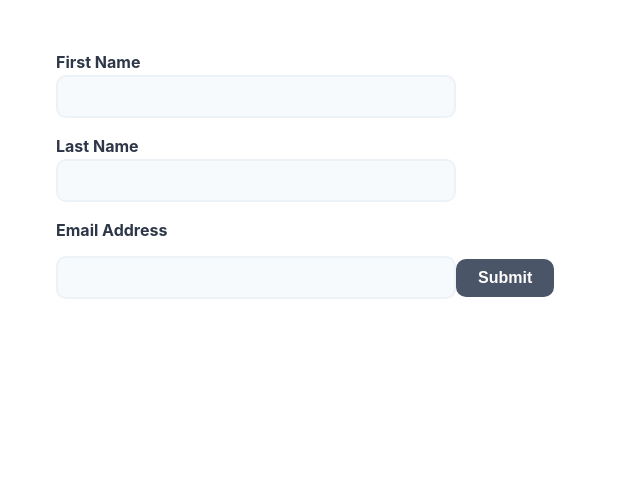
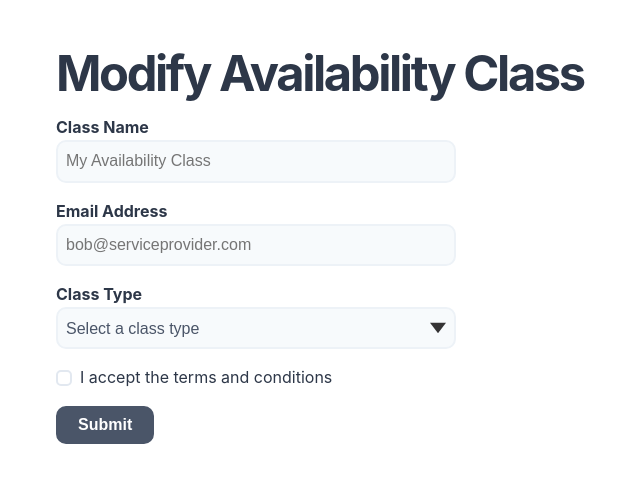
Before and after one commit to alancarltaylor/formik-playground, a React (Create React App) app: page / in a window 1280 px wide. Shown: the top 482 px of the page, without its empty margins (24-664 px from the left). Built offline with nearby package versions, Linux system fonts and the light colour scheme.

Commit message:
update readme

```diff
--- a/src/index.tsx
+++ b/src/index.tsx
@@ -1,21 +1,78 @@
 import React from "react";
 import ReactDOM from "react-dom";
 import "./index.css";
-import { Formik, Form, Field, ErrorMessage } from "formik";
+import { Formik, Form, useField } from "formik";
 import * as Yup from "yup";
 
+const MyTextInput = ({ label, ...props }: any) => {
+  // useField() returns [formik.getFieldProps(), formik.getFieldMeta()]
+  // which we can spread on <input> and also replace ErrorMessage entirely.
+  const [field, meta] = useField(props);
+  return (
+    <>
+      <label htmlFor={props.id || props.name}>{label}</label>
+      <input className="text-input" {...field} {...props} />
+      {meta.touched && meta.error ? (
+        <div className="error">{meta.error}</div>
+      ) : null}
+    </>
+  );
+};
+
+const MyCheckbox = ({ children, ...props }: any) => {
+  // We need to tell useField what type of input this is
+  // since React treats radios and checkboxes differently
+  // than inputs/select/textarea.
+  const [field, meta] = useField({ ...props, type: "checkbox" });
+  return (
+    <>
+      <label className="checkbox">
+        <input type="checkbox" {...field} {...props} />
+        {children}
+      </label>
+      {meta.touched && meta.error ? (
+        <div className="error">{meta.error}</div>
+      ) : null}
+    </>
+  );
+};
+
+const MySelect = ({ label, ...props }: any) => {
+  const [field, meta] = useField(props);
+  return (
+    <>
+      <label htmlFor={props.id || props.name}>{label}</label>
+      <select {...field} {...props} />
+      {meta.touched && meta.error ? <div>{meta.error}</div> : null}
+    </>
+  );
+};
+
+// And now we can use these
 const SignupForm = () => {
   return (
+    <>
+      <h1>Modify Availability Class</h1>
       <Formik
-      initialValues={{ firstName: "", lastName: "", email: "" }}
+        initialValues={{
+          className: "",
+          email: "",
+          acceptedTerms: false, // added for our checkbox
+          classType: "", // added for our select
+        }}
         validationSchema={Yup.object({
-        firstName: Yup.string()
+          className: Yup.string()
             .max(15, "Must be 15 characters or less")
             .required("Required"),
-        lastName: Yup.string()
-          .max(20, "Must be 20 characters or less")
+          email: Yup.string()
+            .email("Invalid email address")
             .required("Required"),
-        email: Yup.string().email("Invalid email address").required("Required"),
+          acceptedTerms: Yup.boolean()
+            .required("Required")
+            .oneOf([true], "You must accept the terms and conditions."),
+          classType: Yup.string()
+            .oneOf(["ABC-123", "ABC-456", "XYZ-123", "XYZ-456"])
+            .required("Required"),
         })}
         onSubmit={(values, { setSubmitting }) => {
           setTimeout(() => {
@@ -25,18 +82,33 @@ const SignupForm = () => {
         }}
       >
         <Form>
-        <label htmlFor="firstName">First Name</label>
-        <Field name="firstName" type="text" />
-        <ErrorMessage name="firstName" />
-        <label htmlFor="lastName">Last Name</label>
-        <Field name="lastName" type="text" />
-        <ErrorMessage name="lastName" />
-        <label htmlFor="email">Email Address</label>
-        <Field name="email" type="email" />
-        <ErrorMessage name="email" />
+          <MyTextInput
+            label="Class Name"
+            name="className"
+            type="text"
+            placeholder="My Availability Class"
+          />
+          <MyTextInput
+            label="Email Address"
+            name="email"
+            type="email"
+            placeholder="bob@serviceprovider.com"
+          />
+          <MySelect label="Class Type" name="classType">
+            <option value="">Select a class type</option>
+            <option value="ABC-123">ABC-123</option>
+            <option value="ABC-456">ABC-456</option>
+            <option value="XYZ-123">XYZ-123</option>
+            <option value="XYZ-456">XYZ-456</option>
+          </MySelect>
+          <MyCheckbox name="acceptedTerms">
+            I accept the terms and conditions
+          </MyCheckbox>
+
           <button type="submit">Submit</button>
         </Form>
       </Formik>
+    </>
   );
 };
 
```
Also changed, not shown: 1 other file (tests, documents, lock files or other folders). Lines whose indentation alone changed are shown as unchanged.
